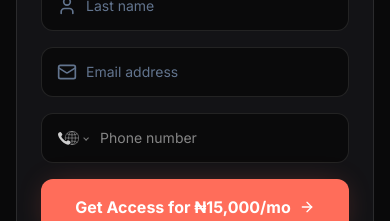
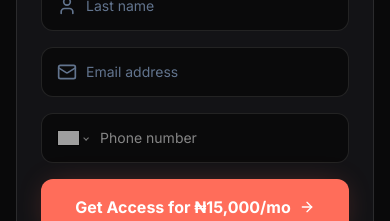
Before and after one commit to Symorn/n8n-mastery, a React (Vite) app: page / in a window 390 px wide. Shown: the part 1020-1241 px from the top of the page. Built offline with nearby package versions, Linux system fonts and the light colour scheme; no server answers; grey boxes are pictures that could not be loaded.

Commit message:
fix: update geolocation provider and layout styles
Switch to a more reliable IP geolocation service with fallback. Adjust CSS to prevent horizontal overflow and improve phone input rendering stability.

```diff
--- a/src/App.tsx
+++ b/src/App.tsx
@@ -45,23 +45,25 @@ export default function App() {
   };
 
   useEffect(() => {
-    // Detect country by IP using a more reliable endpoint
-    fetch('https://ipinfo.io/json')
+    // Detect country by IP using a reliable endpoint
+    fetch('https://get.geojs.io/v1/ip/geo.json')
       .then((res) => res.json())
       .then((data) => {
-        if (data && data.country) {
-          setDefaultCountry(data.country);
-        } else {
-          // Fallback if ipinfo.io is blocked
-          return fetch('https://get.geojs.io/v1/ip/country.json').then((res) => res.json());
+        if (data && data.country_code) {
+          setDefaultCountry(data.country_code);
         }
       })
-      .then((data) => {
-        if (data && data.country) {
-          setDefaultCountry(data.country);
-        }
-      })
-      .catch((err) => console.log('Error fetching IP', err));
+      .catch((err) => {
+        console.log('Error fetching IP from geojs, falling back', err);
+        fetch('https://ipapi.co/json/')
+          .then((res) => res.json())
+          .then((data) => {
+            if (data && data.country_code) {
+              setDefaultCountry(data.country_code);
+            }
+          })
+          .catch((e) => console.log('Error in fallback IP fetch', e));
+      });
 
     const timer = setInterval(() => {
       setTimeLeft((prev) => (prev > 0 ? prev - 1 : 0));
@@ -404,9 +406,9 @@ export default function App() {
                         <label htmlFor="phone" className="sr-only">Phone number</label>
                         <div className="relative">
                           <PhoneInput
-                            international
-                            country={defaultCountry}
-                            onCountryChange={setDefaultCountry}
+                            key={defaultCountry}
+                            defaultCountry={defaultCountry}
+                            addInternationalOption={false}
                             id="phone"
                             value={phone}
                             onChange={setPhone}
--- a/src/index.css
+++ b/src/index.css
@@ -12,14 +12,14 @@
   --color-brand-900: #421812;
 }
 
+html, body {
+  overflow-x: hidden;
+  max-width: 100vw;
+  width: 100%;
+}
+
 html {
   scroll-behavior: smooth;
-  overflow-x: hidden;
-}
-
-body {
-  overflow-x: hidden;
-  width: 100%;
 }
 
 /* Custom Scrollbar for the table */
@@ -44,8 +44,9 @@ body {
   outline: none;
   color: white;
   font-size: 0.875rem;
-  width: 100%;
+  flex: 1;
   min-width: 0;
+  width: auto;
 }
 .phone-input-override .PhoneInputCountry {
   margin-right: 0.75rem;
```
